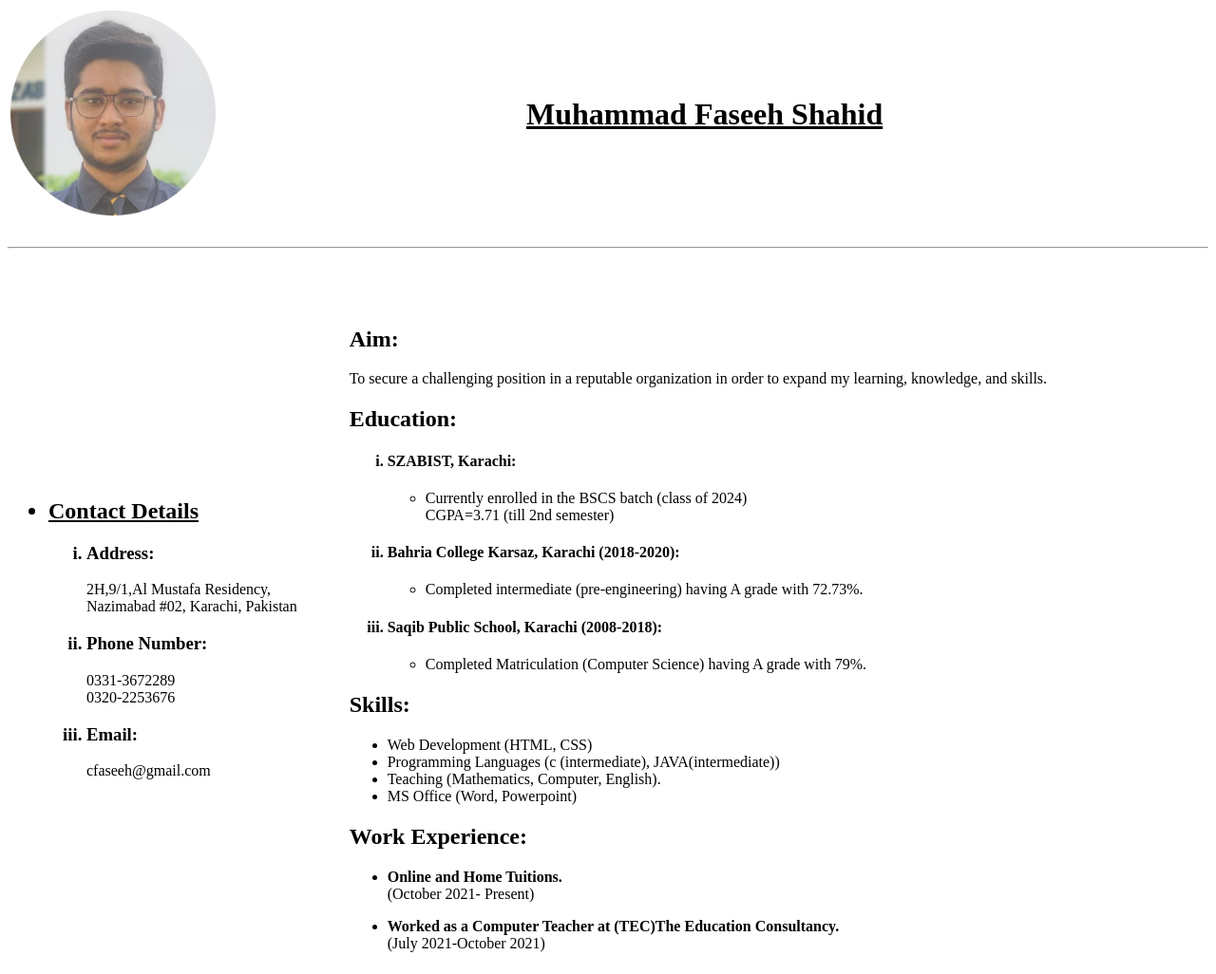
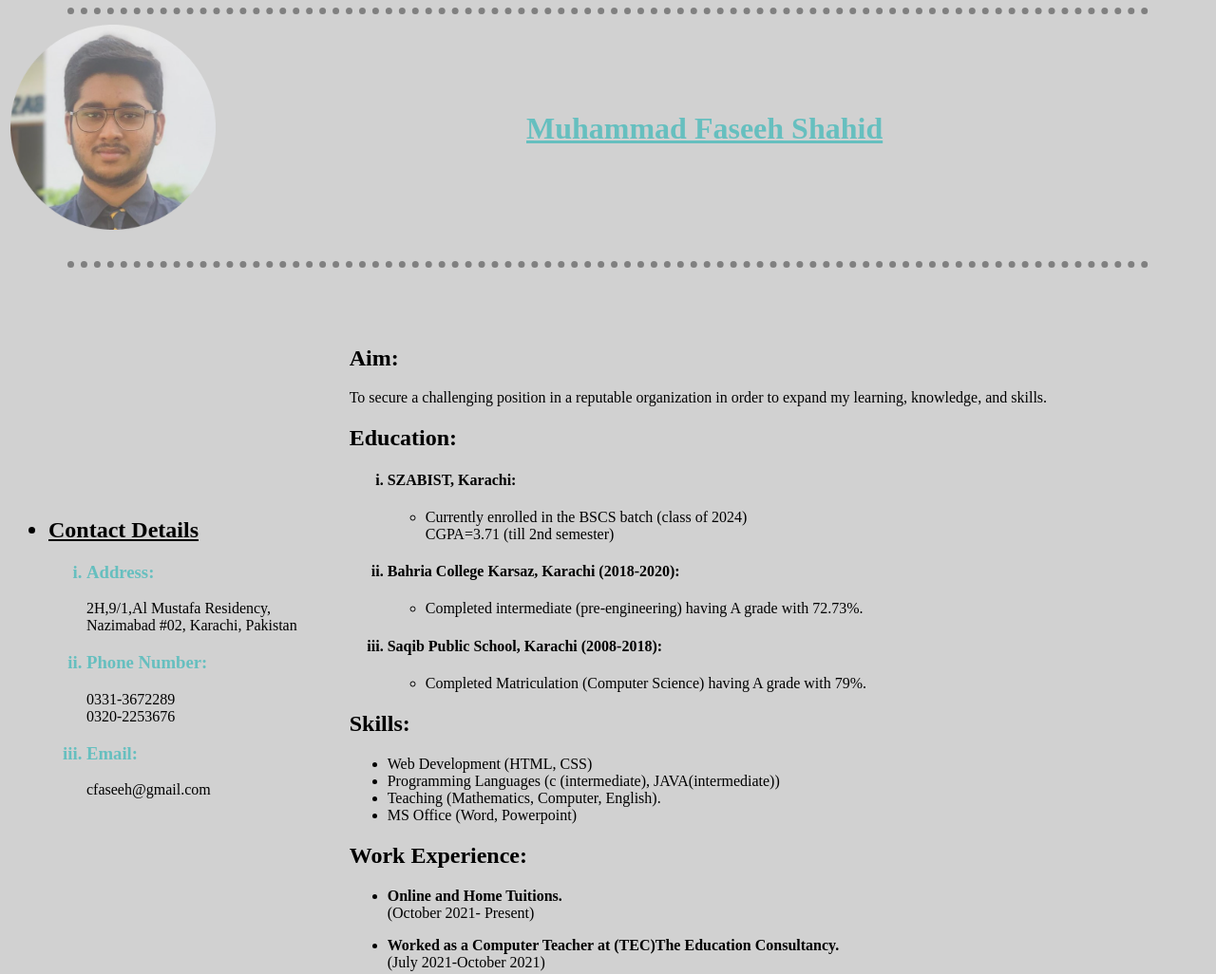
Before and after one commit to mfaseeh500/CV, a plain HTML site: page index.html in a window 1280 px wide. Shown: the top 1026 px of the page at 95% size. Drawn offline with Linux system fonts and the light colour scheme.

Commit message:
made changes in index.html and uploaded style.css

```diff
--- a/index.html
+++ b/index.html
@@ -4,9 +4,11 @@
 <head>
   <meta charset="utf-8">
   <title>CV:Muhammad Faseeh Shahid</title>
+  <link rel="stylesheet" href="style.css">
 </head>
 
 <body>
+  <hr>
   <table>
     <thead cellspacing="20">
       <tr valign="middle">
--- /dev/null
+++ b/style.css
@@ -0,0 +1,18 @@
+body{
+  background-color: #D1D1D1;
+}
+hr{
+
+  border-style:none;
+  border-top-style: dotted;
+  border-color: grey;
+
+  border-width: 7px;
+  width: 90%
+}
+h1{
+  color: #66BFBF;
+}
+h3{
+  color: #66BFBF;
+}
```
